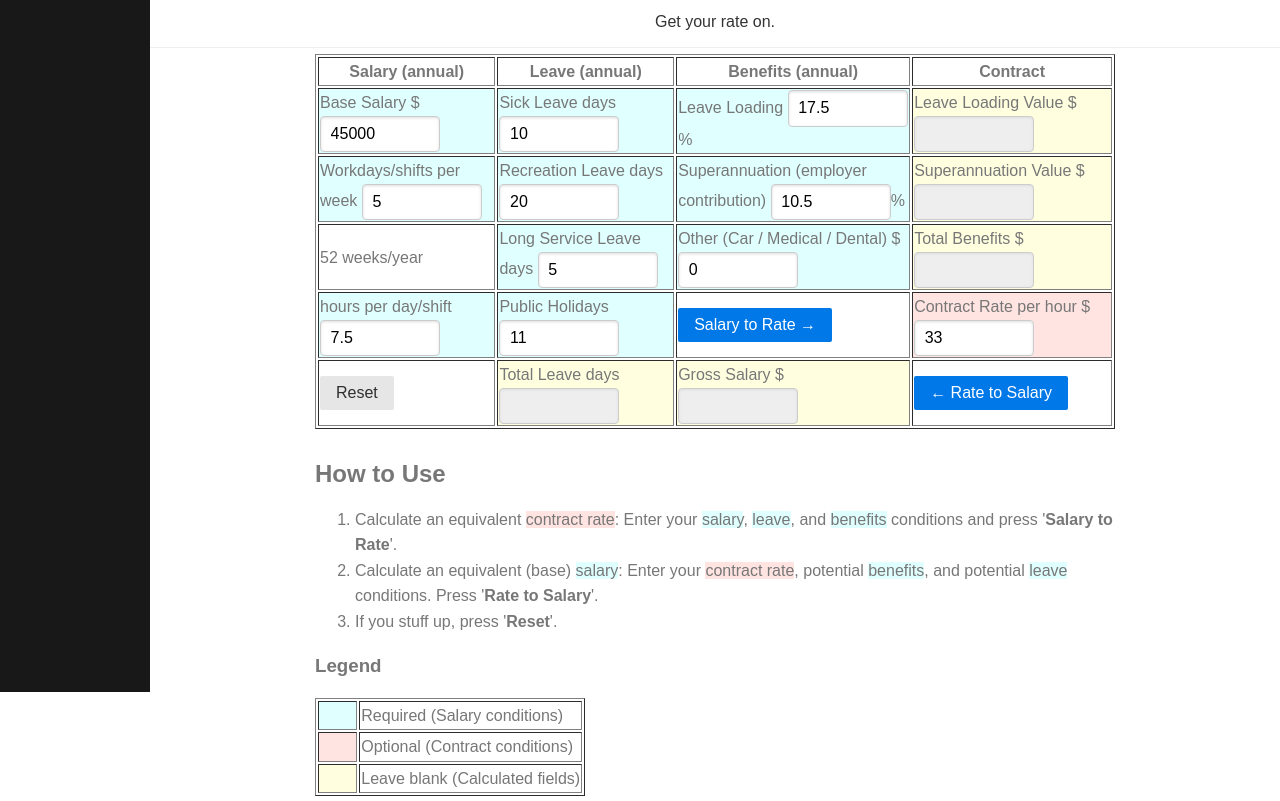
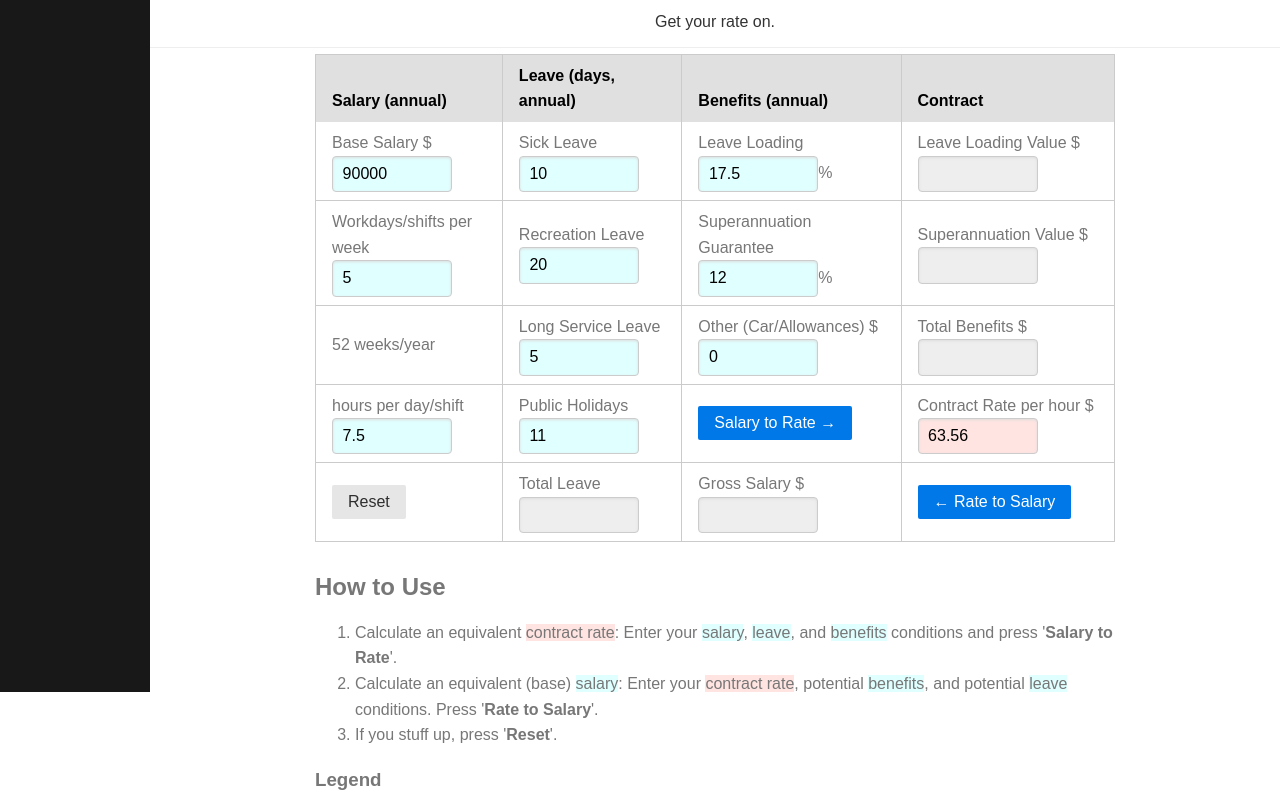
Before and after one commit to dtcwee/misc-calcs, a plain HTML site: page calcSalaryRate.html in a window 1280 px wide. Shown: the part 108-909 px from the top of the page. Drawn offline with nearby package versions, Linux system fonts and the light colour scheme.

Commit message:
Update calculators and documentation
- Update tax and superannuation rates for 2026
- Redesign `calcSalaryRate.html` UI
- Update hosting information in README and index

```diff
--- a/calcSalaryRate.html
+++ b/calcSalaryRate.html
@@ -56,76 +56,80 @@
 
         <form action='' name="salaryrate" class="pure-form">
           <fieldset>
-            <table border="1">
+            <table class="pure-table pure-table-bordered">
+              <thead>
                 <tr>
                   <th>Salary (annual)</th>
-                <th>Leave (annual)</th>
+                  <th>Leave (days, annual)</th>
                   <th>Benefits (annual)</th>
                   <th>Contract</th>
                 </tr>
+              </thead>
+              <tbody>
                 <tr>
-                <td class="required"><label for="basesalary">Base Salary $</label>
-                  <input type="number" name="basesalary" size="10" value="45000" required>
+                  <td class="required"><label for="basesalary" title="Excluding superannuation and other benefits.">Base Salary $
+                    <input type="number" class="required" name="basesalary" value="90000" required></label>
                   </td>
-                <td class="required"><label for="sickleave">Sick Leave days</label>
-                  <input type="number" name="sickleave" size="4" value="10" required>
+                  <td class="required"><label for="sickleave">Sick Leave
+                    <input type="number" class="required" name="sickleave" value="10" required></label>
                   </td>
-                <td class="required"><label for="leaveloading">Leave Loading</label>
-                  <input type="number" name="leaveloading" size="4" value="17.5" required> %
+                  <td class="required"><label for="leaveloading">Leave Loading
+                    <input type="number" class="required" name="leaveloading" value="17.5" required>%</label>
                   </td>
-                <td class="calculated"><label for="leaveloadingval">Leave Loading Value $</label>
-                  <input type="number" name="leaveloadingval" size="10" readonly>
+                  <td class="calculated"><label for="leaveloadingval" title="Dollar-value of leave loading (calculated)">Leave Loading Value $
+                    <input type="number" name="leaveloadingval" readonly></label>
                   </td>
                 </tr>
                 <tr>
-                <td class="required"><label for="workdays">Workdays/shifts per week</label>
-                  <input type="number" name="workdays" size="4" value="5" required>
+                  <td class="required"><label for="workdays">Workdays/shifts per week
+                    <input type="number" class="required" name="workdays" value="5" required></label>
                   </td>
-                <td class="required"><label for="recleave">Recreation Leave days</label>
-                  <input type="number" name="recleave" size="4" value="20" required>
+                  <td class="required"><label for="recleave">Recreation Leave
+                    <input type="number" class="required" name="recleave" value="20" required></label>
                   </td>
-                <td class="required"><label for="superannuation">Superannuation (employer contribution)</label>
-                  <input type="number" name="superannuation" size="4" value="10.5" required>%
+                  <td class="required"><label for="superannuation">Superannuation Guarantee
+                    <input type="number" class="required" name="superannuation" value="12" required>%</label>
                   </td>
-                <td class="calculated"><label for="superannuationval">Superannuation Value $</label>
-                  <input type="number" name="superannuationval" size="10" readonly>
+                  <td class="calculated"><label for="superannuationval" title="Dollar-value of superannuation (calculated)">Superannuation Value $
+                    <input type="number" class="calculated" name="superannuationval" readonly></label>
                   </td>
                 </tr>
                 <tr>
                   <td>52 weeks/year</td>
-                <td class="required"><label for="longserviceleave">Long Service Leave days</label>
-                  <input type="number" name="longserviceleave" size="4" value="5" required>
+                  <td class="required"><label for="longserviceleave">Long Service Leave
+                    <input type="number" class="required" name="longserviceleave" value="5" required></label>
                   </td>
-                <td class="required"><label for="benefits">Other (Car / Medical / Dental) $</label>
-                  <input type="number" name="benefits" size="10" value="0" required>
+                  <td class="required"><label for="benefits">Other (Car/Allowances) $
+                    <input type="number" class="required" name="benefits" value="0" required></label>
                   </td>
-                <td class="calculated"><label for="benefitstotal">Total Benefits $</label>
-                  <input type="number" name="benefitstotal" size="10" readonly>
+                  <td class="calculated"><label for="benefitstotal" title="Superannuation + benefits (calculated)">Total Benefits $
+                    <input type="number" class="calculated" name="benefitstotal" readonly></label>
                   </td>
                 </tr>
                 <tr>
-                <td class="required"><label for="hoursperday"> hours per day/shift</label><input type="number"
-                    name="hoursperday" size="4" value="7.5" required></td>
-                <td class="required"><label for="publicholidays">Public Holidays</label>
-                  <input type="number" name="publicholidays" size="4" value="11" required>
+                  <td class="required"><label for="hoursperday"> hours per day/shift<input type="number"
+                      class="required" name="hoursperday" value="7.5" required></label></td>
+                  <td class="required"><label for="publicholidays">Public Holidays
+                    <input type="number" class="required" name="publicholidays" value="11" required></label>
                   </td>
                   <td><input type="button" class="pure-button pure-button-primary" value="Salary to Rate &rarr;"
                       name="salarytorate" onClick="salarytorate_display()"></td>
-                <td class="optional"><label for="rate">Contract Rate per hour $</label>
-                  <input type="number" name="rate" size="5" value="33">
+                  <td class="optional"><label for="rate">Contract Rate per hour $
+                    <input type="number" class="optional" name="rate" value="63.56"></label>
                   </td>
                 </tr>
                 <tr>
                   <td><input type="reset" class="pure-button" value="Reset" name="Reset"></td>
-                <td class="calculated"><label for="totalleave">Total Leave days</label>
-                  <input type="number" name="totalleave" size="4" readonly>
+                  <td class="calculated"><label for="totalleave" title="Total leave (calculated)">Total Leave
+                    <input type="number" class="calculated" name="totalleave" readonly></label>
                   </td>
-                <td class="calculated"><label for="netsalary">Gross Salary $</label>
-                  <input type="number" name="netsalary" size="10" readonly>
+                  <td class="calculated"><label for="netsalary" title="Total pre-tax salary (calculated)">Gross Salary $
+                    <input type="number" class="calculated" name="netsalary" readonly></label>
                   </td>
                   <td><input type="button" class="pure-button pure-button-primary" value="&larr; Rate to Salary"
                       name="ratetosalary" onClick="ratetosalary_display()"></td>
                 </tr>
+              </tbody>
             </table>
           </fieldset>
         </form>
@@ -146,18 +150,14 @@
           <li>If you stuff up, press '<b>Reset</b>'.</li>
         </ol>
         <h3>Legend</h3>
-        <table border="1">
+        <table class="pure-table pure-table-bordered">
           <tr>
-            <td width=15% class="required"></td>
-            <td>Required (Salary conditions)</td>
+            <td width=15%><div class="required">Required</div></td>
+            <td>Salary conditions</td>
           </tr>
           <tr>
-            <td width=15% class="optional">&nbsp;</td>
-            <td>Optional (Contract conditions)</td>
-          </tr>
-          <tr>
-            <td width=15% class="calculated">&nbsp;</td>
-            <td>Leave blank (Calculated fields)</td>
+            <td width=15%><div class="optional">Optional</div></td>
+            <td>Contract conditions</td>
           </tr>
         </table>
         <hr>
```
Also changed, not shown: calcAuTaxSuper.html (+1 -1 lines), index.html (+2 -2 lines), 2 other files. Lines whose indentation alone changed are shown as unchanged.
